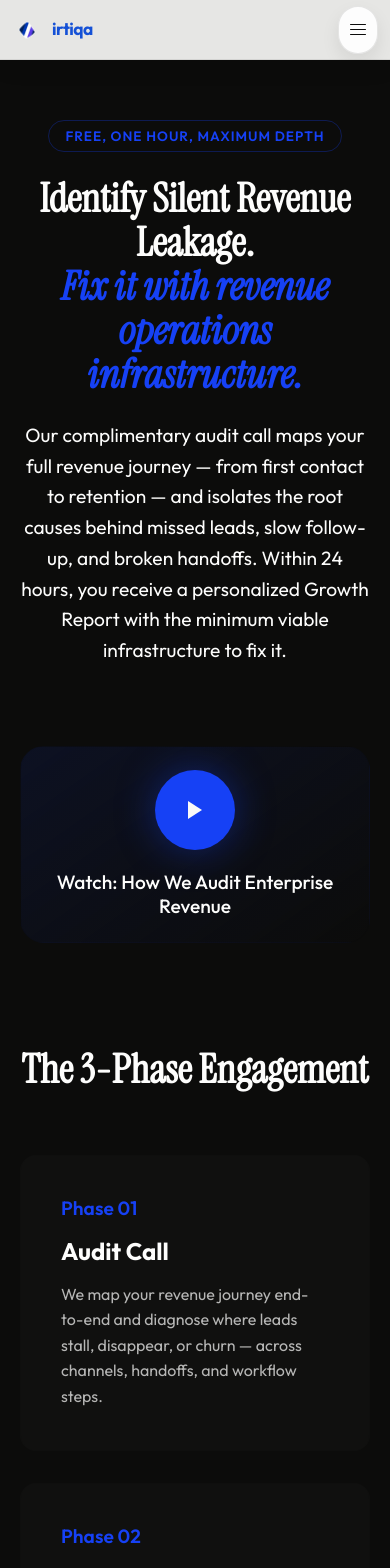
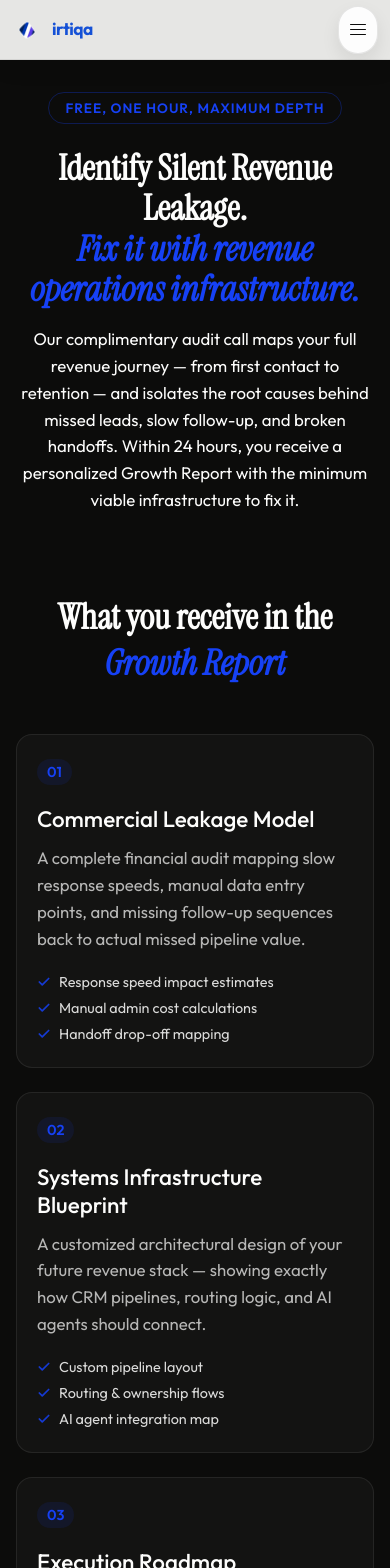
Before and after one commit to LionCrown69/irtiqa, a Next.js app: page /audit in a window 390 px wide. Shown: the top 1568 px of the page. Built offline with nearby package versions, Linux system fonts and the light colour scheme.

Commit message:
fix: improvise audit page deliverables, update founder title, and add responsive layouts

```diff
--- a/app/founder/page.tsx
+++ b/app/founder/page.tsx
@@ -27,9 +27,9 @@ export default function FounderPage() {
     "@context": "https://schema.org",
     "@type": "Person",
     "name": "Alok Mishra",
-    "jobTitle": "Founder & Company Owner",
+    "jobTitle": "Founder & Revenue Architect",
     "email": "alok@irtiqaaiagency.com",
-    "description": "Alok Mishra is the Founder and Company Owner at Irtiqa AI. He designs custom revenue operations infrastructure and agentic AI systems to stop silent revenue leakage.",
+    "description": "Alok Mishra is the Founder & Revenue Architect at Irtiqa AI. He designs custom revenue operations infrastructure and agentic AI systems to stop silent revenue leakage.",
     "worksFor": {
       "@type": "Organization",
       "name": "Irtiqa AI",
--- a/src/components/RevenueLeakageAudit.tsx
+++ b/src/components/RevenueLeakageAudit.tsx
@@ -56,35 +56,77 @@ const RevenueLeakageAudit: React.FC = () => {
           </motion.p>
         </section>
 
-        {/* VEO VIDEO PLACEHOLDER */}
+        {/* DELIVERABLES SHOWCASE */}
         <motion.section
-          initial={{ opacity: 0, scale: 0.95 }}
-          animate={{ opacity: 1, scale: 1 }}
-          transition={{ duration: 0.8, delay: 0.3 }}
+          initial={{ opacity: 0, y: 20 }}
+          animate={{ opacity: 1, y: 0 }}
+          transition={{ duration: 0.6, delay: 0.3 }}
           style={{ marginBottom: '100px' }}
         >
-          <div style={{
-            width: '100%',
-            aspectRatio: '16/9',
-            background: 'linear-gradient(145deg, rgba(22,65,245,0.1) 0%, rgba(12,12,11,1) 100%)',
-            border: '1px solid var(--rule)',
-            borderRadius: '24px',
-            display: 'flex',
-            alignItems: 'center',
-            justifyContent: 'center',
-            position: 'relative',
-            overflow: 'hidden'
-          }}>
-            <div style={{ textAlign: 'center' }}>
-              <div style={{ width: '80px', height: '80px', background: 'var(--b)', borderRadius: '50%', display: 'flex', alignItems: 'center', justifyContent: 'center', margin: '0 auto 20px', cursor: 'pointer', boxShadow: '0 0 40px rgba(22,65,245,0.4)' }}>
-                <svg width="24" height="24" viewBox="0 0 24 24" fill="var(--w)" stroke="none">
-                  <polygon points="5 3 19 12 5 21 5 3"></polygon>
-                </svg>
+          <h2 style={{ fontSize: '2.2rem', fontFamily: 'var(--serif)', textAlign: 'center', marginBottom: '48px', color: '#fdfdfc' }}>
+            What you receive in the <em style={{ color: 'var(--b)', fontStyle: 'italic' }}>Growth Report</em>
+          </h2>
+
+          <div style={{ display: 'grid', gridTemplateColumns: 'repeat(auto-fit, minmax(300px, 1fr))', gap: '24px' }}>
+            {[
+              {
+                num: '01',
+                title: 'Commercial Leakage Model',
+                desc: 'A complete financial audit mapping slow response speeds, manual data entry points, and missing follow-up sequences back to actual missed pipeline value.',
+                points: ['Response speed impact estimates', 'Manual admin cost calculations', 'Handoff drop-off mapping']
+              },
+              {
+                num: '02',
+                title: 'Systems Infrastructure Blueprint',
+                desc: 'A customized architectural design of your future revenue stack — showing exactly how CRM pipelines, routing logic, and AI agents should connect.',
+                points: ['Custom pipeline layout', 'Routing & ownership flows', 'AI agent integration map']
+              },
+              {
+                num: '03',
+                title: 'Execution Roadmap',
+                desc: 'A phased implementation plan detailing the minimum viable infrastructure to deploy first, and the optimization steps needed to scale capacity.',
+                points: ['Immediate high-impact fixes', 'Phased build roadmap', 'Resource & tech stack scoping']
+              }
+            ].map((d) => (
+              <div key={d.num} style={{ background: 'rgba(255,255,255,0.03)', border: '1px solid rgba(255,255,255,0.08)', borderRadius: '16px', padding: '32px' }} className="deliverable-card">
+                <span style={{ color: 'var(--b)', fontSize: '0.9rem', fontWeight: 600, display: 'inline-block', padding: '4px 10px', background: 'rgba(22,65,245,0.1)', borderRadius: '999px', marginBottom: '20px' }}>
+                  {d.num}
+                </span>
+                <h3 style={{ fontSize: '1.4rem', marginBottom: '12px', fontWeight: 500, color: '#fdfdfc' }}>{d.title}</h3>
+                <p style={{ opacity: 0.7, fontSize: '0.95rem', lineHeight: 1.6, marginBottom: '20px' }}>{d.desc}</p>
+                <ul style={{ listStyle: 'none', padding: 0, margin: 0, display: 'flex', flexDirection: 'column', gap: '8px' }}>
+                  {d.points.map((p, i) => (
+                    <li key={i} style={{ display: 'flex', alignItems: 'center', gap: '8px', fontSize: '0.9rem', opacity: 0.85 }}>
+                      <svg width="14" height="14" viewBox="0 0 24 24" fill="none" stroke="var(--b)" strokeWidth="3" strokeLinecap="round" strokeLinejoin="round">
+                        <polyline points="20 6 9 17 4 12" />
+                      </svg>
+                      {p}
+                    </li>
+                  ))}
+                </ul>
               </div>
-              <h3 style={{ fontSize: '1.2rem', fontFamily: 'var(--ui)', fontWeight: 500 }}>Watch: How We Audit Enterprise Revenue</h3>
-            </div>
+            ))}
           </div>
         </motion.section>
+
+        <style>{`
+          @media (max-width: 640px) {
+            .audit-page main {
+              padding: 92px 16px 48px !important;
+            }
+            .audit-page h1 {
+              font-size: 2.2rem !important;
+              line-height: 1.15 !important;
+              margin-bottom: 16px !important;
+            }
+            .audit-page p {
+              font-size: 1.05rem !important;
+            }
+            .deliverable-card {
+              padding: 24px 20px !important;
+            }
+          }
+        `}</style>
 
         {/* THE METHODOLOGY (GEO OPTIMIZATION) */}
         <section style={{ marginBottom: '100px' }}>
```
Also changed, not shown: src/components/FounderClient.tsx (+24 -1 lines).
